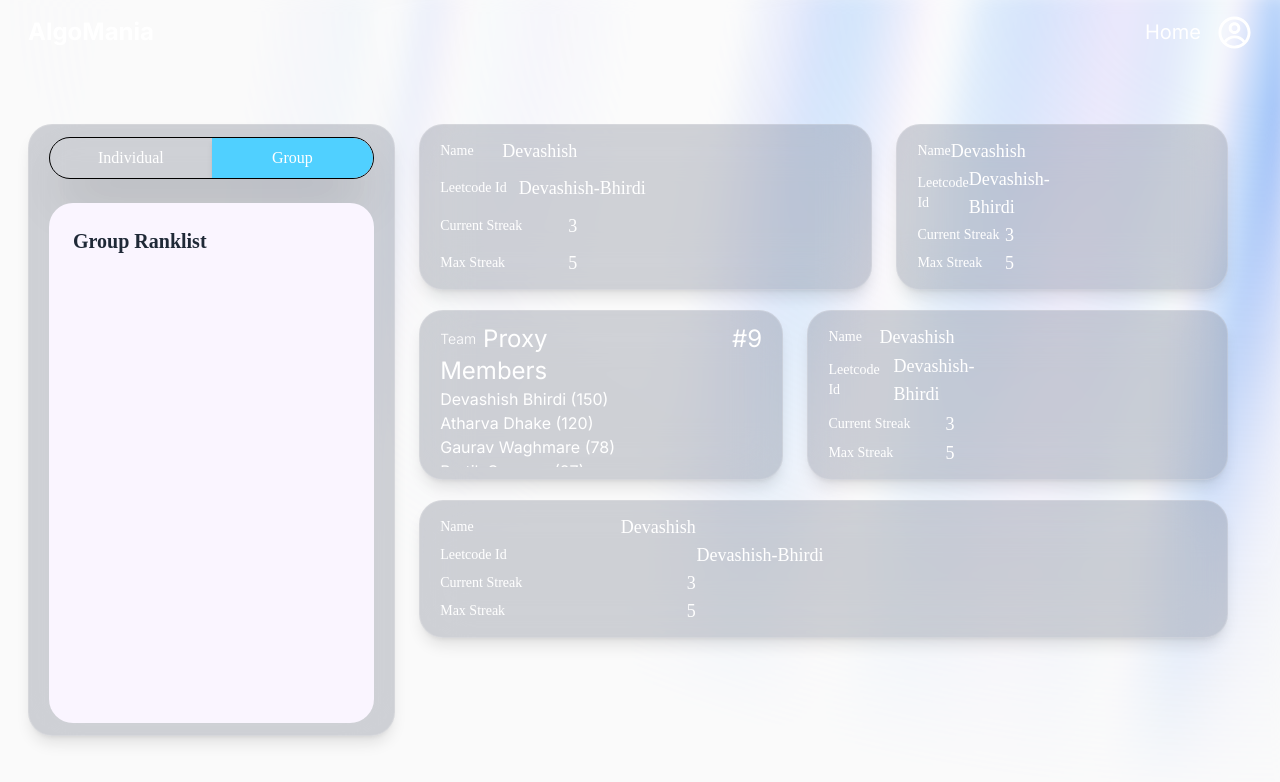
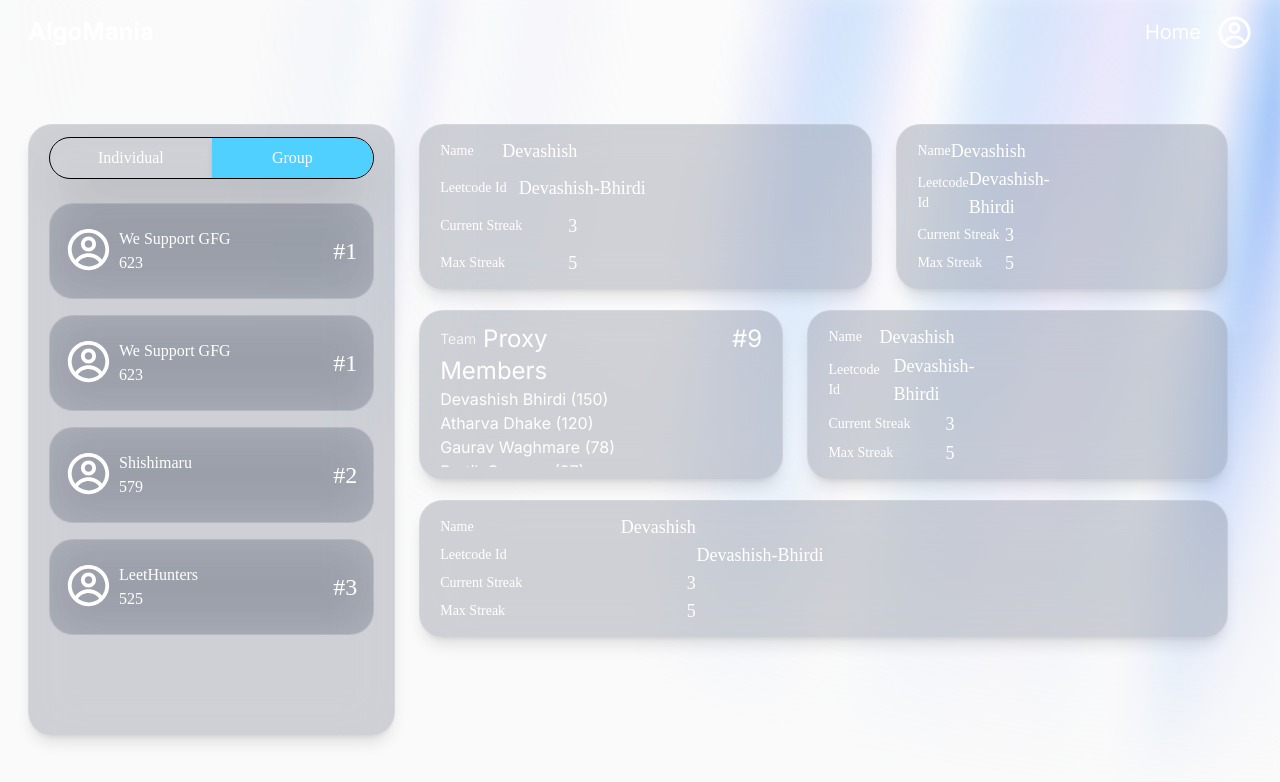
Before and after one commit to tanishkhot/Algomania-frontend, a Next.js app: page / in a window 1280 px wide. Both pictures are taken after a click on the tab "Group". Shown: the top 782 px of the page. Built offline with nearby package versions, Linux system fonts and the light colour scheme.

Commit message:
RankList Tabs

```diff
--- a/src/app/page.tsx
+++ b/src/app/page.tsx
@@ -29,7 +29,7 @@ export default function Home() {
                 <IndInfoCard/>
               </div>
             </div>
-            <div className="flex w-full justify-between">
+            <div className="flex w-full  justify-between">
               <div className="w-full">
                 <IndInfoCard/>
               </div>
--- /dev/null
+++ b/src/components/Rankbox.tsx
@@ -0,0 +1,27 @@
+import React from 'react'
+import { CgProfile } from 'react-icons/cg'
+
+interface RankboxProps {
+  name: string;
+  points: number;
+  rank: string;
+}
+
+const Rankbox: React.FC<RankboxProps> = ({ name, points, rank}) => {
+  return (
+    <div className={`h-24 w-full px-4 flex justify-between items-center bg-gray-500/30 backdrop-blur-xl rounded-3xl border border-gray-100/20 `}>
+      <div className='flex'>
+        <div className='pr-2'><CgProfile size={45} className="text-white" /></div>
+        <div className='flex flex-col'>
+            <h1>{name}</h1>
+            <h1>{points}</h1>
+        </div>
+      </div>
+      <div>
+        <h1 className='text-2xl'>{rank}</h1>
+      </div>
+    </div>
+  )
+}
+
+export default Rankbox
--- a/src/components/Ranklist.tsx
+++ b/src/components/Ranklist.tsx
@@ -1,6 +1,7 @@
 "use client"
 
 import React, { useState } from 'react';
+import Rankbox from './Rankbox';
 
 const Ranklist = () => {
   const [activeTab, setActiveTab] = useState('individual');
@@ -8,6 +9,62 @@ const Ranklist = () => {
   const handleTabClick = (tab) => {
     setActiveTab(tab);
   };
+
+  const rankData = [
+    {name: 'Devashish Bhirdi',points: 150, rank: '#1'},
+    {name: 'Atharva Dhake',points: 120, rank: '#2'},
+    {name: 'Gaurav Waghmare',points: 78, rank: '#3'},
+    {name: 'Pratik Survase',points: 27, rank: '#4'},
+    {name: 'Tanish Khot',points: 16, rank: '#5'},
+    {name: 'Kshitij Dhake',points: 11, rank: '#6'},
+    {name: 'Soham Kottawar',points: 7, rank: '#7'},
+    {name: 'Kartik Tichkule',points: 2, rank: '#8'},
+    {name: 'Shlok gaidhani',points: 0, rank: '#9'},
+    {name: 'Kanak Agarwal',points: 0, rank: '#10'},
+  ];
+// We support GFG	623
+// Shishimaru	579
+// LeetHunters	525
+// SIGSEGV	495
+// Code Crushers	399
+// AlgoRiders	349
+// Code Executors	306
+// Proxy	304
+// Whoami	263
+// Hustlers	248
+// Leet Legends	131
+// Tech Titans	131
+// AlgorithmAviator	102
+// ZerotoHero	93
+// Test Cases Passed	91
+// Chhichhore coders	78
+// meatHeads	76
+// Binary Bosses	67
+// Titanic	39
+// Algorithm Avengers	0
+// CodeRangers	0
+// Leet_Comer	0
+  const groupRank = [
+    {name: 'We Support GFG',points : 623,rank: '#1'},
+    {name: 'Shishimaru',points : 579,rank: '#2'},
+    {name: 'LeetHunters',points : 525,rank: '#3'},
+    {name: 'SIGSEGV',points : 495,rank: '#4'},
+    {name: 'Code Crushers',points : 399,rank: '#5'},
+    {name: 'AlgoRiders',points : 349,rank: '#6'},
+    {name: 'Code Executors',points : 306,rank: '#7'},
+    {name: 'Proxy',points : 304,rank: '#8'},
+    {name: 'Whoami',points : 263,rank: '#9'},
+    {name: 'Hustlers',points : 248,rank: '#10'},
+    {name: 'Leet Legends',points : 131,rank: '#11'},
+    {name: 'Tech Titans',points : 131,rank: '#12'},
+    {name: 'AlgorithmAviator',points : 102,rank: '#13'},
+    {name: 'ZerotoHero',points : 93,rank: '#14'},
+    {name: 'Test Cases Passed',points : 91,rank: '#15'},
+    {name: 'Chhichore Coders',points : 78,rank: '#16'},
+    {name: 'meatHeads',points : 76,rank: '#17'},
+    {name: 'Binary Bosses',points : 67,rank: '#18'},
+    {name: 'Titanic',points : 39,rank: '#19'},
+  ]
 
   return (
     <div className='w-full h-full bg-gray-500/30 backdrop-blur-xl rounded-3xl flex flex-col px-5 py-3 border border-gray-100/20 shadow-lg text-white font-inika'>
@@ -25,7 +82,7 @@ const Ranklist = () => {
             <span className='text-white'>Individual</span>
           </button>
         </div>
-        <div className={`top-0 left-0 rounded-e-full shadow-md text-center justify-center flex ${activeTab === 'group' ? 'bg-[#50D0FF]' : ''}`}>
+        <div className={`top-0 left-0 rounded-e-full shadow-md text-cente justify-center flex ${activeTab === 'group' ? 'bg-[#50D0FF]' : ''}`}>
           <button
             role="tab"
             aria-selected={activeTab === 'group'}
@@ -39,15 +96,25 @@ const Ranklist = () => {
           </button>
         </div>
       </div>
-      <div className='flex-1 mt-6 relative rounded-3xl bg-purple-50'>
+      <div className=' mt-6 relative rounded-3x'>
         {activeTab === 'individual' && (
-          <div role='tabpanel' id='panel-1' className='p-6 transition duration-300 h-full'>
-            <h2 className="text-xl font-semibold text-gray-800">Individual Ranklist</h2>
+          <div role='tabpanel' id='panel-1' className='transition duration-300 h-full'>
+            <Rankbox name='Devashish Bhirdi' points={150} rank='#1' />
+            <div className='mt-4 h-80 overflow-y-scroll space-y-4 no-scroll'>
+              {rankData.map((rank,index) => (
+                <Rankbox key={index} name={rank.name} points={rank.points} rank={rank.rank}/>
+              ))}
+            </div>
           </div>
         )}
         {activeTab === 'group' && (
-          <div role='tabpanel' id='panel-2' className='p-6 transition duration-300 h-full'>
-            <h2 className="text-xl font-semibold text-gray-800">Group Ranklist</h2>
+          <div role='tabpanel' id='panel-2' className='transition duration-300 h-full'>
+            <Rankbox name='We Support GFG' points={623} rank='#1' />
+            <div className='mt-4 h-80 overflow-y-scroll space-y-4 no-scroll'>
+              {groupRank.map((rank,index) => (
+                <Rankbox key={index} name={rank.name} points={rank.points} rank={rank.rank}/>
+              ))}
+            </div>
           </div>
         )}
       </div>
@@ -56,3 +123,26 @@ const Ranklist = () => {
 };
 
 export default Ranklist;
+
+// We support GFG	623
+// Shishimaru	579
+// LeetHunters	525
+// SIGSEGV	495
+// Code Crushers	399
+// AlgoRiders	349
+// Code Executors	306
+// Proxy	304
+// Whoami	263
+// Hustlers	248
+// Leet Legends	131
+// Tech Titans	131
+// AlgorithmAviator	102
+// ZerotoHero	93
+// Test Cases Passed	91
+// Chhichhore coders	78
+// meatHeads	76
+// Binary Bosses	67
+// Titanic	39
+// Algorithm Avengers	0
+// CodeRangers	0
+// Leet_Comer	0
```
